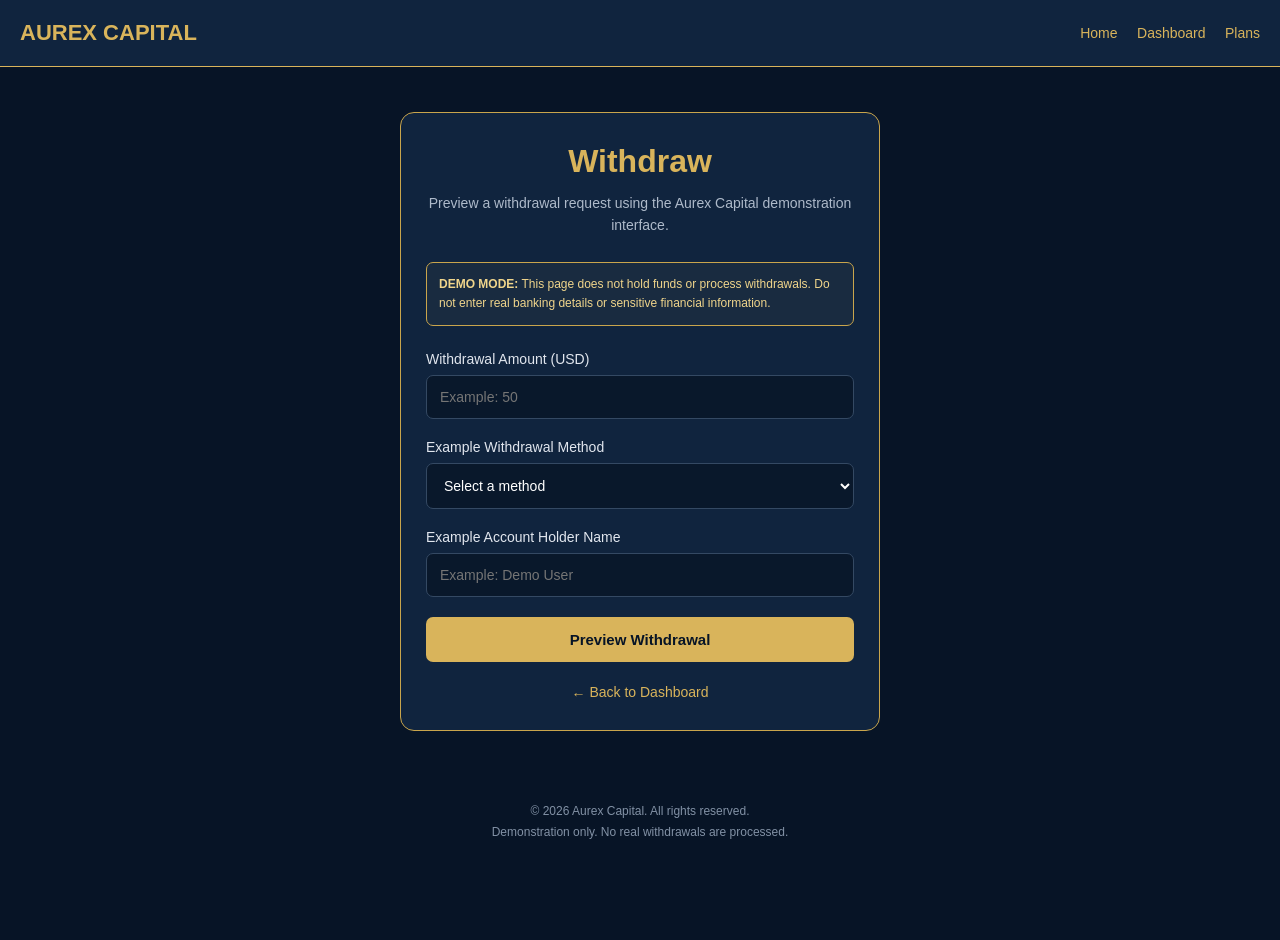
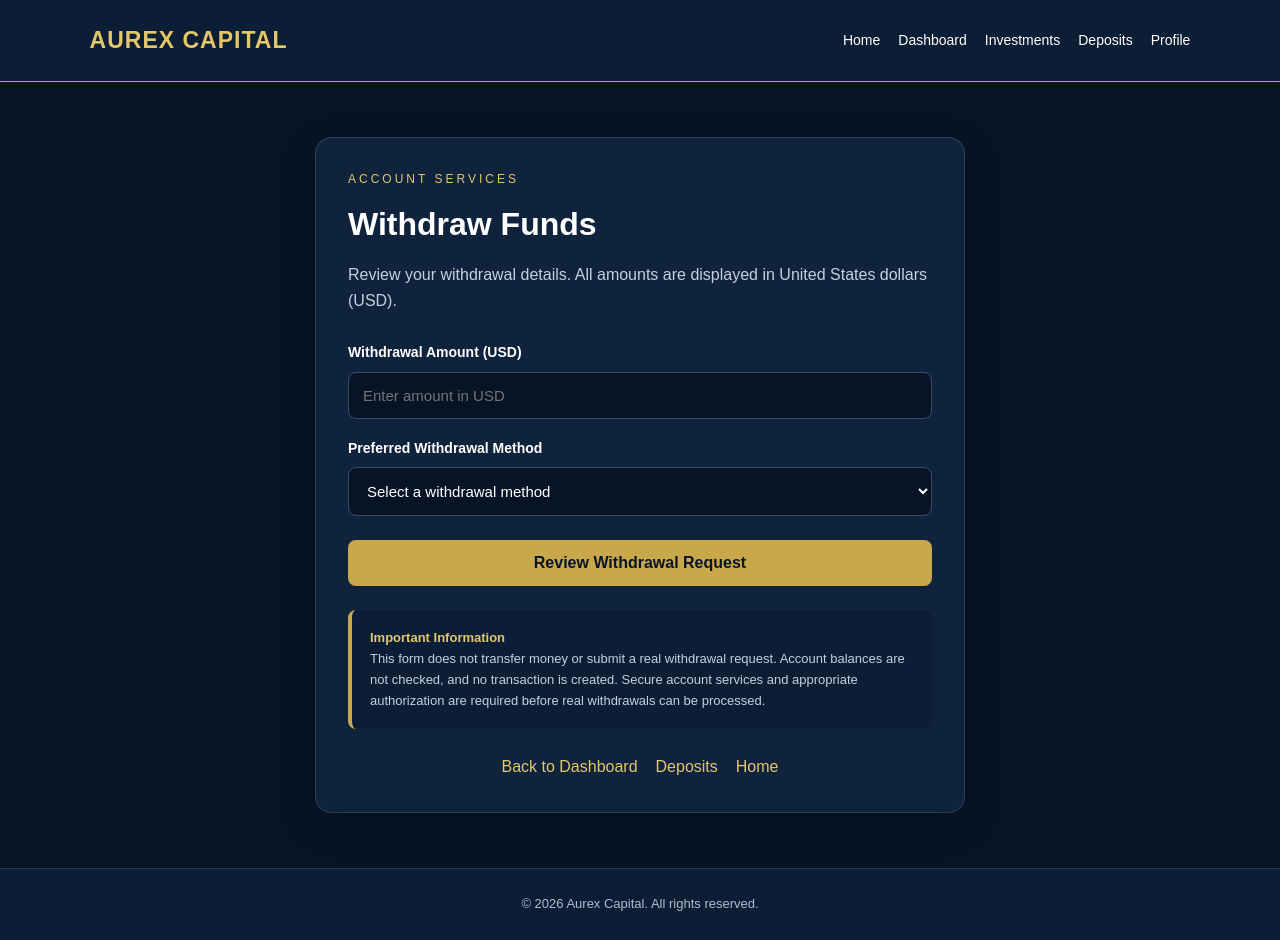
Before and after one commit to Aloxe999/aurex-capital, a plain HTML site: page withdraw.html in a window 1280 px wide. Before the commit the page ends 867 px from the top, so only its background shows below. Drawn offline with Linux system fonts and the light colour scheme.

Commit message:
Update withdraw.html

```diff
--- a/withdraw.html
+++ b/withdraw.html
@@ -3,159 +3,176 @@
 <head>
   <meta charset="UTF-8">
   <meta name="viewport" content="width=device-width, initial-scale=1.0">
-
-    <title>Withdraw | Aurex Capital</title>
+  <title>Withdrawals | Aurex Capital</title>
 
   <style>
     * {
       margin: 0;
       padding: 0;
       box-sizing: border-box;
-            font-family: Arial, sans-serif;
     }
 
     body {
+      font-family: Arial, sans-serif;
       background: #071426;
       color: #ffffff;
       min-height: 100vh;
+      line-height: 1.6;
     }
 
     header {
-            background: #10243e;
-            padding: 20px;
-            border-bottom: 1px solid #d9b45b;
+      background: #0c1e35;
+      padding: 22px 7%;
       display: flex;
       justify-content: space-between;
       align-items: center;
       flex-wrap: wrap;
       gap: 15px;
+      border-bottom: 1px solid #c9a84c;
     }
 
     .logo {
-            color: #d9b45b;
-            font-size: 22px;
+      color: #e4c66b;
+      font-size: 23px;
       font-weight: bold;
+      letter-spacing: 1px;
+    }
+
+    nav {
+      display: flex;
+      gap: 18px;
+      flex-wrap: wrap;
     }
 
     nav a {
-            color: #d9b45b;
+      color: #ffffff;
       text-decoration: none;
-            margin-left: 15px;
       font-size: 14px;
+    }
+
+    nav a:hover {
+      color: #e4c66b;
     }
 
     .container {
       width: 90%;
-            max-width: 480px;
-            margin: 45px auto;
-            padding: 30px 25px;
-            background: #10243e;
-            border: 1px solid #c9a54c;
-            border-radius: 14px;
+      max-width: 650px;
+      margin: 55px auto;
+    }
+
+    .card {
+      background: #10233c;
+      border: 1px solid #29415d;
+      border-radius: 16px;
+      padding: 32px;
+      box-shadow: 0 12px 35px rgba(0, 0, 0, 0.2);
+    }
+
+    .tag {
+      color: #e4c66b;
+      text-transform: uppercase;
+      letter-spacing: 3px;
+      font-size: 12px;
+      margin-bottom: 10px;
     }
 
     h1 {
-            color: #d9b45b;
-            text-align: center;
+      font-size: 32px;
       margin-bottom: 12px;
     }
 
-        .subtitle {
-            text-align: center;
-            color: #aebaca;
-            font-size: 14px;
-            line-height: 1.6;
-            margin-bottom: 25px;
-        }
-
-        .notice {
-            background: #192b40;
-            border: 1px solid #c9a54c;
-            border-radius: 7px;
-            padding: 12px;
-            color: #f0d58b;
-            font-size: 12px;
-            line-height: 1.6;
-            margin-bottom: 25px;
+    .intro {
+      color: #c5d0df;
+      margin-bottom: 28px;
     }
 
     label {
       display: block;
-            margin-bottom: 8px;
-            color: #e1e6ee;
+      margin: 18px 0 8px;
       font-size: 14px;
+      font-weight: bold;
     }
 
-        input, select {
+    input,
+    select {
       width: 100%;
-            padding: 13px;
-            margin-bottom: 20px;
-            background: #09182b;
-            border: 1px solid #344963;
-            border-radius: 7px;
+      padding: 14px;
+      border: 1px solid #354d69;
+      border-radius: 8px;
+      background: #071426;
       color: #ffffff;
-            font-size: 14px;
+      font-size: 15px;
+      outline: none;
     }
 
-        input:focus, select:focus {
-            outline: none;
-            border-color: #d9b45b;
+    input:focus,
+    select:focus {
+      border-color: #e4c66b;
     }
 
-        button {
+    .button {
+      display: block;
       width: 100%;
       padding: 14px;
-            background: #d9b45b;
+      margin-top: 24px;
+      background: #c9a84c;
       color: #071426;
       border: none;
-            border-radius: 7px;
+      border-radius: 8px;
+      font-size: 16px;
       font-weight: bold;
-            font-size: 15px;
       cursor: pointer;
     }
 
-        button:hover {
-            background: #edcc79;
+    .button:hover {
+      background: #e4c66b;
     }
 
-        #message {
-            margin-top: 18px;
-            color: #f0d58b;
+    .notice {
+      margin-top: 24px;
+      padding: 18px;
+      background: #0c1e35;
+      border-left: 4px solid #c9a84c;
+      border-radius: 8px;
+      color: #c5d0df;
       font-size: 13px;
-            line-height: 1.7;
-            text-align: center;
     }
 
-        .back {
-            display: block;
-            text-align: center;
-            color: #d9b45b;
+    .links {
+      display: flex;
+      justify-content: center;
+      flex-wrap: wrap;
+      gap: 18px;
+      margin-top: 25px;
+    }
+
+    .links a {
+      color: #e4c66b;
       text-decoration: none;
-            margin-top: 22px;
-            font-size: 14px;
     }
 
     footer {
       text-align: center;
-            color: #8291a5;
       padding: 25px 15px;
-            font-size: 12px;
-            line-height: 1.7;
+      margin-top: 50px;
+      background: #0c1e35;
+      border-top: 1px solid #263b54;
+      color: #aebdd0;
+      font-size: 13px;
     }
 
-        @media (max-width: 480px) {
+    @media (max-width: 600px) {
       header {
         flex-direction: column;
-                align-items: flex-start;
+        text-align: center;
       }
 
-            nav a {
-                margin-left: 0;
-                margin-right: 12px;
+      nav {
+        justify-content: center;
       }
 
-            .container {
-                padding: 25px 18px;
+      .card {
+        padding: 23px;
       }
     }
   </style>
@@ -169,74 +186,70 @@
     <nav>
       <a href="index.html">Home</a>
       <a href="dashboard.html">Dashboard</a>
-        <a href="investments.html">Plans</a>
+      <a href="investments.html">Investments</a>
+      <a href="deposit.html">Deposits</a>
+      <a href="profile.html">Profile</a>
     </nav>
   </header>
 
   <main class="container">
+    <section class="card">
 
-    <h1>Withdraw</h1>
+      <div class="tag">Account Services</div>
+      <h1>Withdraw Funds</h1>
 
-    <p class="subtitle">
-        Preview a withdrawal request using the Aurex Capital
-        demonstration interface.
+      <p class="intro">
+        Review your withdrawal details. All amounts are displayed
+        in United States dollars (USD).
       </p>
-
-    <div class="notice">
-        <strong>DEMO MODE:</strong>
-        This page does not hold funds or process withdrawals.
-        Do not enter real banking details or sensitive financial information.
-    </div>
 
       <form id="withdrawForm">
 
         <label for="amount">Withdrawal Amount (USD)</label>
-
         <input
           type="number"
           id="amount"
-            placeholder="Example: 50"
           min="1"
-            max="1000000"
           step="0.01"
+          placeholder="Enter amount in USD"
           required
         >
 
-        <label for="method">Example Withdrawal Method</label>
-
+        <label for="method">Preferred Withdrawal Method</label>
         <select id="method" required>
-            <option value="">Select a method</option>
-            <option value="Bank Transfer">Bank Transfer (Demo)</option>
-            <option value="Digital Wallet">Digital Wallet (Demo)</option>
-            <option value="Cryptocurrency">Cryptocurrency (Demo)</option>
+          <option value="">Select a withdrawal method</option>
+          <option value="Bank Transfer">Bank Transfer</option>
+          <option value="Other">Other</option>
         </select>
 
-        <label for="accountName">Example Account Holder Name</label>
-
-        <input
-            type="text"
-            id="accountName"
-            placeholder="Example: Demo User"
-            maxlength="60"
-            required
-        >
-
-        <button type="submit">Preview Withdrawal</button>
-
-        <p id="message" role="status"></p>
+        <button class="button" type="submit">
+          Review Withdrawal Request
+        </button>
 
       </form>
 
-    <a class="back" href="dashboard.html">
-        ← Back to Dashboard
-    </a>
+      <div class="notice">
+        <strong style="color:#e4c66b;">Important Information</strong>
+        <p>
+          This form does not transfer money or submit a real
+          withdrawal request. Account balances are not checked,
+          and no transaction is created. Secure account services
+          and appropriate authorization are required before
+          real withdrawals can be processed.
+        </p>
+      </div>
 
+      <div class="links">
+        <a href="dashboard.html">Back to Dashboard</a>
+        <a href="deposit.html">Deposits</a>
+        <a href="index.html">Home</a>
+      </div>
+
+    </section>
   </main>
 
   <footer>
     &copy; 2026 Aurex Capital. All rights reserved.
-    <br>
-    Demonstration only. No real withdrawals are processed.
   </footer>
 
   <script>
@@ -245,28 +258,16 @@
 
       const amount = Number(document.getElementById("amount").value);
       const method = document.getElementById("method").value;
-        const accountName = document.getElementById("accountName").value.trim();
-        const message = document.getElementById("message");
 
-        if (!Number.isFinite(amount) || amount <= 0 || amount > 1000000) {
-            message.textContent =
-                "Enter a valid example amount between $1 and $1,000,000.";
+      if (!Number.isFinite(amount) || amount <= 0 || !method) {
+        alert("Please enter a valid amount and select a withdrawal method.");
         return;
       }
 
-        if (!accountName) {
-            message.textContent = "Enter an example account holder name.";
-            return;
-        }
-
-        message.textContent =
-            "DEMONSTRATION PREVIEW: $" +
-            amount.toLocaleString("en-US", {
-                minimumFractionDigits: 2,
-                maximumFractionDigits: 2
-            }) +
-            " USD via " + method +
-            ". No withdrawal request was submitted and no money was transferred.";
+      alert(
+        "Your withdrawal details have been reviewed on this page. " +
+        "No money was transferred and no transaction was created."
+      );
     });
   </script>
 
```
Lines whose indentation alone changed are shown as unchanged.
